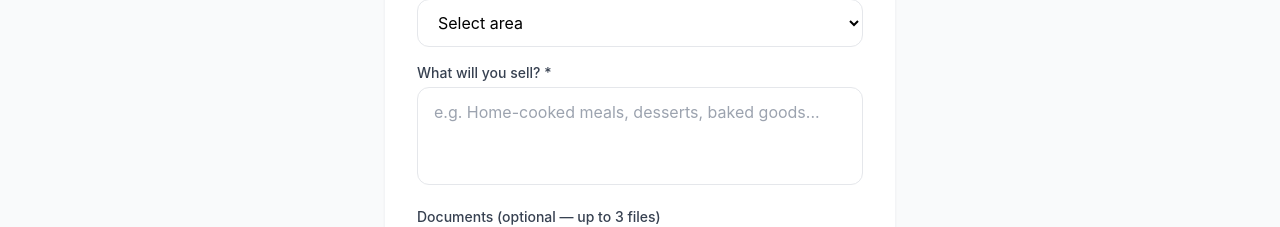
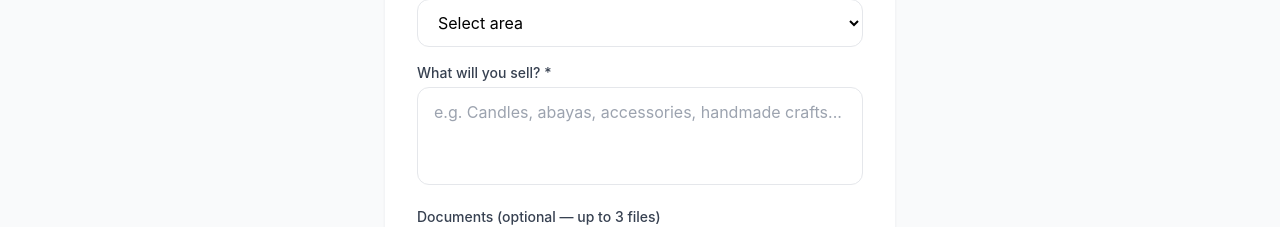
Before and after one commit to qnetofficialemail-sudo/bayti-frontend, a React (Create React App) app: page /seller-apply in a window 1280 px wide. Shown: the part 573-800 px from the top of the page. Built offline with nearby package versions, Linux system fonts and the light colour scheme.

Commit message:
Fix remaining food language in apply and setup pages

```diff
--- a/src/pages/SellerApplyPage.tsx
+++ b/src/pages/SellerApplyPage.tsx
@@ -125,7 +125,7 @@ export default function SellerApplyPage() {
               {isArabic ? "ماذا ستبيع؟" : "What will you sell?"} *
             </label>
             <textarea required value={form.what_they_sell} rows={3}
-              placeholder={isArabic ? "مثال: وجبات منزلية، حلويات، مخبوزات..." : "e.g. Home-cooked meals, desserts, baked goods..."}
+              placeholder={isArabic ? "مثال: شموع، عبايات، إكسسوارات، منتجات يدوية..." : "e.g. Candles, abayas, accessories, handmade crafts..."}
               onChange={e => setForm(f => ({ ...f, what_they_sell: e.target.value }))}
               className="w-full border border-gray-200 rounded-xl px-4 py-3 focus:outline-none focus:ring-2 focus:ring-orange-300 resize-none" />
           </div>
--- a/src/pages/SellerSetup.tsx
+++ b/src/pages/SellerSetup.tsx
@@ -104,7 +104,7 @@ export default function SellerSetup() {
             <div>
               <label className="block text-sm font-medium text-gray-700 mb-1">{isArabic ? "عن متجرك" : "About your shop"}</label>
               <textarea value={form.description} onChange={e => setForm(f => ({ ...f, description: e.target.value }))} rows={3}
-                placeholder={isArabic ? "ماذا تصنع؟ ما الذي يميز طعامك؟" : "What do you sell? What makes your shop special?"}
+                placeholder={isArabic ? "ماذا تبيع؟ ما الذي يميز متجرك؟" : "What do you sell? What makes your shop special?"}
                 className="w-full border border-gray-200 rounded-xl px-4 py-3 focus:outline-none focus:ring-2 focus:ring-orange-300 resize-none" />
             </div>
 
```
